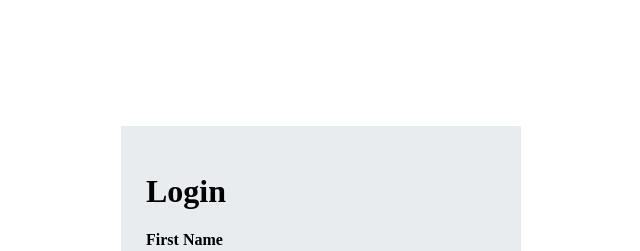
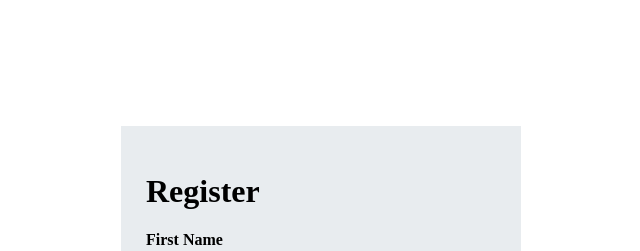
Before and after one commit to dilsadmohammed4/MailChimps-Api, a website: page index.html in a window 1280 px wide. Shown: the top 251 px of the page, 319-959 px from the left. Drawn offline with Linux system fonts and the light colour scheme.

Commit message:
login to register

```diff
--- a/index.html
+++ b/index.html
@@ -12,7 +12,7 @@
 <body>
     <div>
         <form action="/" method="POST" class="container">
-            <h1>Login</h1>
+            <h1>Register</h1>
 
             <label><b>First Name</b></label>
             <input type="text" placeholder="Enter First Name" name="fName" required>
```
